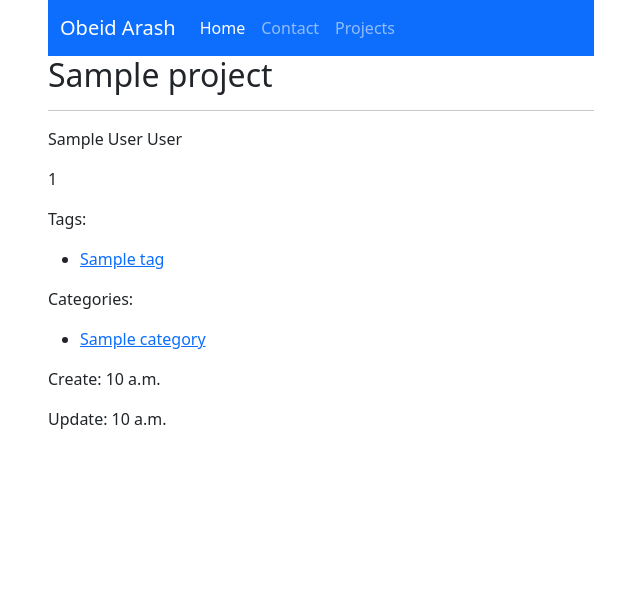
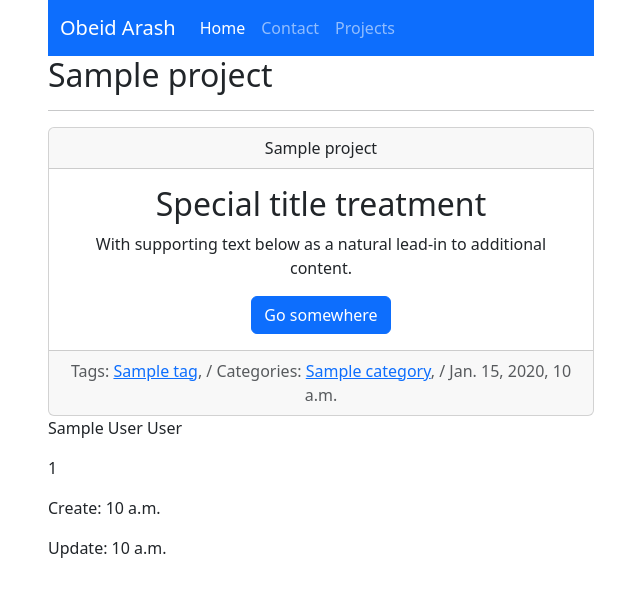
Before and after one commit to obeidarash/obeid, a Django app: a page that uses templates/project/project.html in a window 1280 px wide. Shown: the top 597 px of the page, without its empty margins (319-959 px from the left). Run offline with Django 3.2, Linux system fonts and the light colour scheme; tables that the repository leaves empty hold one stand-in row (values such as "Sample post"); some libraries are stand-ins or nearby versions.

Commit message:
inhance seo and html codes in project:detail

```diff
--- a/obeid_projects/admin.py
+++ b/obeid_projects/admin.py
@@ -5,10 +5,10 @@ from .models import Project, Customer, Category, Tag
 @admin.register(Project)
 class ProjectAdmin(admin.ModelAdmin):
     ordering = ('-update',)
-    list_display = ('title', 'customer', 'publish', 'update')
+    list_display = ('title', 'customer', 'update', 'publish')
     autocomplete_fields = ('tag', 'category', 'customer')
     search_fields = ('title',)
-    list_editable = ('publish',)
+    # list_editable = ('publish',)
     list_filter = ('publish', 'create', 'update')
     prepopulated_fields = {'slug': ('title',)}
 
--- a/obeid_projects/models.py
+++ b/obeid_projects/models.py
@@ -65,8 +65,10 @@ class Category(models.Model):
 class Project(models.Model):
     title = models.CharField(max_length=256)
     slug = models.SlugField(max_length=256, unique=True)
-    content = models.TextField(null=True, blank=True)
-    progress = models.PositiveIntegerField(default=5, validators=[MinValueValidator(0), MaxValueValidator(100)])
+    content = models.TextField(null=True, blank=True, help_text="Doesnt show in the project list & detail")
+    progress = models.PositiveIntegerField(default=5,
+                                           validators=[MinValueValidator(0), MaxValueValidator(100)],
+                                           help_text='Pick a number between 0 to 100')
     customer = models.ForeignKey(Customer, on_delete=models.SET_NULL, null=True, blank=True)
     category = models.ManyToManyField(Category, blank=True, verbose_name='Categories')
     tag = models.ManyToManyField(Tag, blank=True)
--- a/obeid_projects/views.py
+++ b/obeid_projects/views.py
@@ -1,5 +1,5 @@
 from django.http import Http404
-from django.shortcuts import render
+from django.shortcuts import render, get_object_or_404
 from django.views.generic import ListView
 from .models import Project, Category, Tag
 
@@ -48,17 +48,12 @@ class ProjectList(ListView):
 
 
 def project_detail(request, project_slug):
+    # project = get_object_or_404(Project, slug=project_slug)
     project = Project.objects.published_project(project_slug)
     if project is None:
         raise Http404('Ops!')
-    tag: Tag = Tag.objects.first()
-    tags = project.tag.all()
-    category: Category = Category.objects.first()
-    categories = project.category.all()
-    # print(tag.project_set.all())
+
     context = {
         'project': project,
-        'tags': tags,
-        'categories': categories
     }
     return render(request, 'project/project.html', context)
--- /dev/null
+++ b/robots.txt
@@ -0,0 +1,2 @@
+User-Agent: *
+Allow: /
--- a/templates/project/project.html
+++ b/templates/project/project.html
@@ -1,25 +1,35 @@
 {% extends "shared/MainReferences.html" %}
-
+{% block keywords %}{{ project.tag.all|join:', ' }}{% endblock %}
+{% block description %}{{ project.content }}{% endblock %}
 {% block title %}{{ project.title }}{% endblock %}
 {% block heading %}{{ project.title }}{% endblock %}
 
 {% block content %}
+    <div class="card text-center">
+        <div class="card-header">
+            {{ project.title }}
+        </div>
+        <div class="card-body">
+            <h2 class="card-title">Special title treatment</h2>
+            <p class="card-text">With supporting text below as a natural lead-in to additional content.</p>
+            <a href="#" class="btn btn-primary">Go somewhere</a>
+        </div>
+        <div class="card-footer text-muted">
+            Tags:
+            {% for tag in project.tag.all %}
+                <a href="{% url 'project:tag' tag.slug %}">{{ tag.title }}</a>,
+            {% endfor %}
+            / Categories:
+            {% for category in project.category.all %}
+                <a href="{% url 'project:category' category.slug %}">{{ category.title }}</a>,
+            {% endfor %}
+            /
+            {{ project.create }}
+        </div>
+    </div>
+
     <p> {{ project.customer }}</p>
     <p>{{ project.id }}</p>
-    <p>Tags: </p>
-    <ul>
-        {% for tag in tags %}
-            <li><a href="{% url 'project:tag' tag.slug %}">{{ tag }}</a></li>
-        {% endfor %}
-    </ul>
-
-    <p>Categories: </p>
-    <ul>
-        {% for category in categories %}
-            <li><a href="{% url 'project:category' category.slug %}">{{ category }}</a></li>
-        {% endfor %}
-    </ul>
-
     <p>Create: {{ project.create | time }}</p>
     <p>Update: {{ project.update | time }}</p>
 
--- a/templates/project/projects.html
+++ b/templates/project/projects.html
@@ -1,5 +1,5 @@
 {% extends 'shared/MainReferences.html' %}
-
+{% block keywords %}{% endblock %}
 {% block title %}
 
 {% endblock %}
--- a/templates/shared/MainReferences.html
+++ b/templates/shared/MainReferences.html
@@ -5,8 +5,8 @@
 <head>
     <meta charset="utf-8">
     <meta name="viewport" content="width=device-width, initial-scale=1">
-    <meta name="description" content="Here is a precise description of my awesome webpage.">
-    <meta name="keywords" content="site, obeid, template">
+    <meta name="description" content="{% block description %}{% endblock %}">
+    <meta name="keywords" content="{% block keywords %}{% endblock %}">
     <meta name="author" content="Obeid Arash">
     <meta name="robots" content="index, follow">
     {% include 'shared/HeaderReferences.html' %}
```
